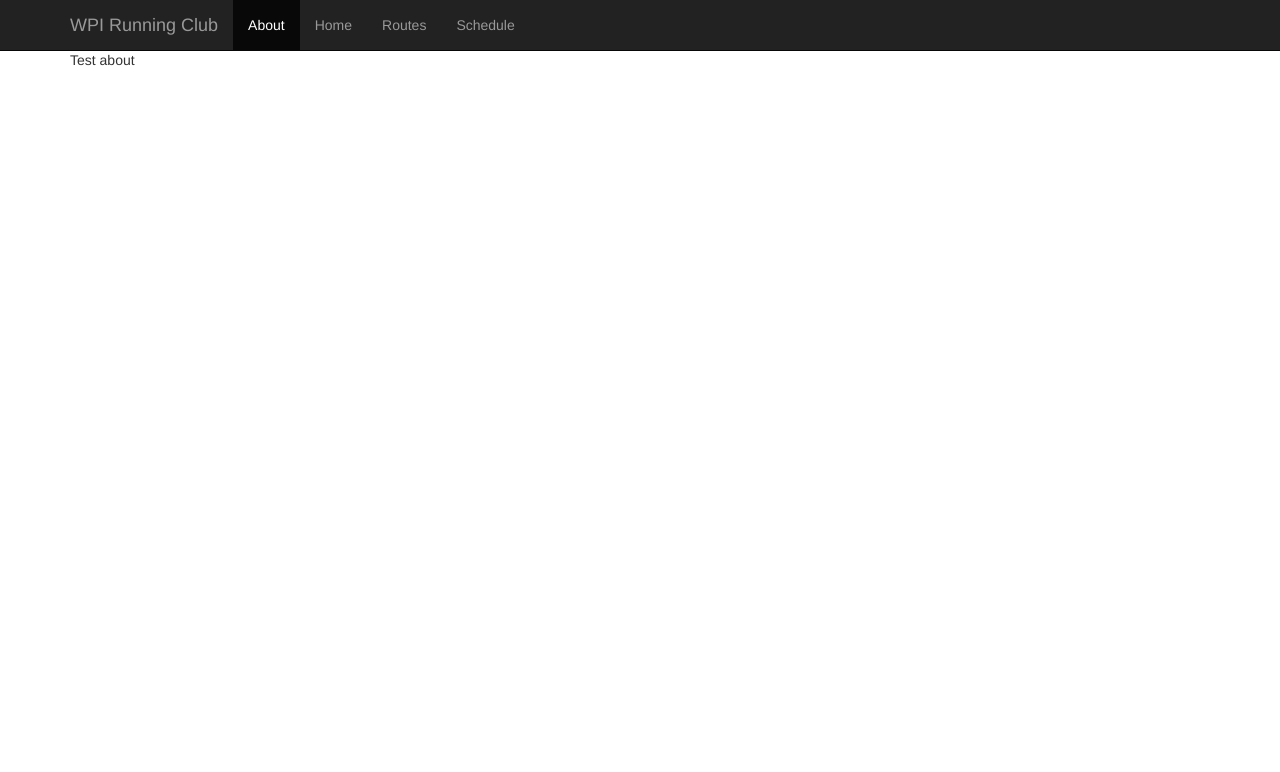
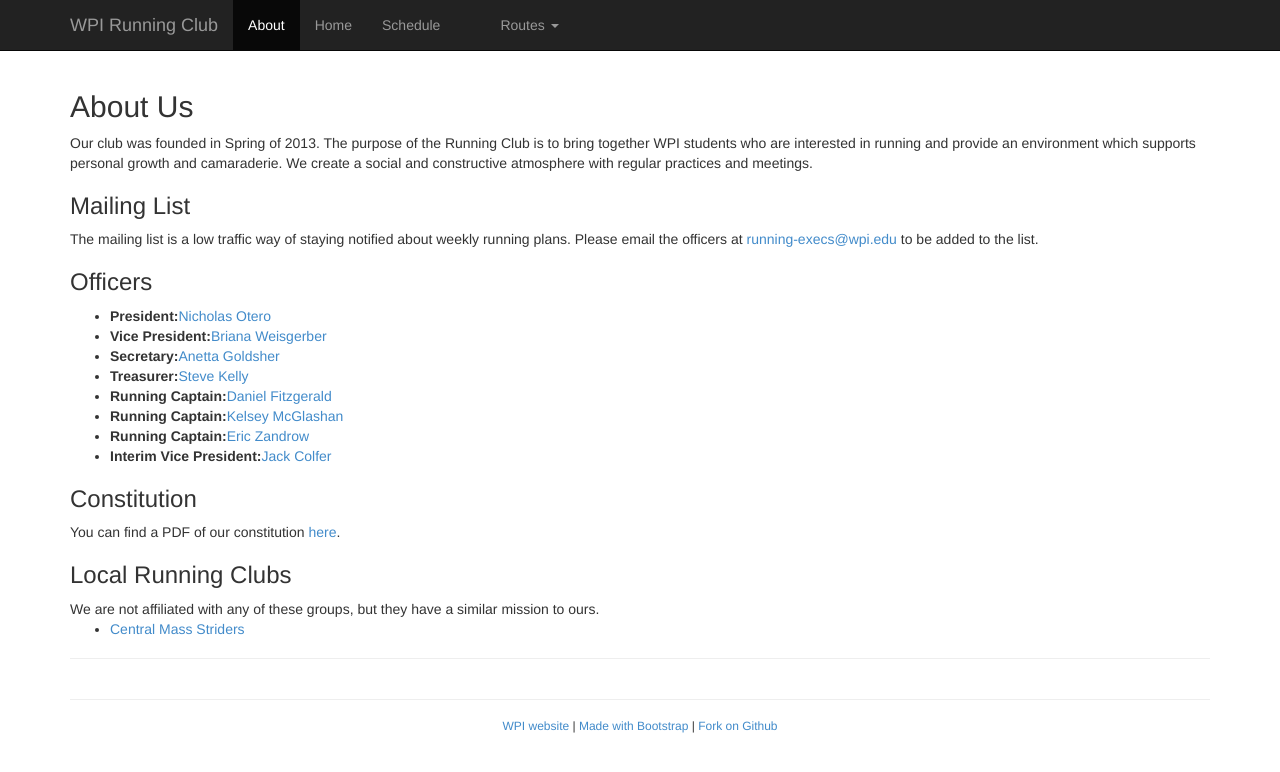
Before and after one commit to sjkelly/WPI-Running-Club-Website, a Jekyll site: the page built from about.html, in a window 1280 px wide. Shown: the top 772 px of the page. Built offline with Jekyll 4.4.1, drawn with Linux system fonts in a browser that asks for light colours.

Commit message:
big update, first draft finished

```diff
--- a/_layouts/default.html
+++ b/_layouts/default.html
@@ -19,7 +19,7 @@
   </head>
 
   <body>
-
+    <!-- http://stackoverflow.com/questions/8340170/jekyll-automatically-highlight-current-tab-in-menu-bar -->
     <div class="navbar navbar-inverse navbar-fixed-top" role="navigation">
       <div class="container">
         <div class="navbar-header">
@@ -29,17 +29,30 @@
             <span class="icon-bar"></span>
             <span class="icon-bar"></span>
           </button>
-          <a class="navbar-brand" href="#">WPI Running Club</a>
+          <a class="navbar-brand" href="{{site.baseurl}}/index.html">WPI Running Club</a>
         </div>
         <div class="collapse navbar-collapse">
           <ul class="nav navbar-nav">
           {% for node in site.pages %}
-            {% if page.url == node.url %}
-              <li class="active"><a href="{{site.baseurl}}{{node.url}}" class="active">{{node.title}}</a></li>
+                {% if page.url == node.url and page.group != 'routes' %}
+                  <li class="active"><a href="{{site.baseurl}}{{node.url}}" class="active">{{node.title}}</a></li>
+                {% elsif node.group != 'routes'  %}
+                  <li><a href="{{site.baseurl}}{{node.url}}">{{node.title}}</a></li>
+                {% endif %}
+          {% endfor %}
+          <!-- handle routes -->
+            {% if page.group == 'routes' %}
+            <li class="dropdown active">
             {% else %}
-              <li><a href="{{site.baseurl}}{{node.url}}">{{node.title}}</a></li>
+            <li class="dropdown">
             {% endif %}
-          {% endfor %}
+                    <a href="#" class="dropdown-toggle" data-toggle="dropdown">Routes <b class="caret"></b></a>
+                    <ul class="dropdown-menu">
+                      <li><a href="{{site.baseurl}}/routes_beginner.html">Beginner</a></li>
+                      <li><a href="{{site.baseurl}}/routes_intermediate.html">Intermediate</a></li>
+                      <li><a href="{{site.baseurl}}/routes_advanced.html">Advanced</a></li>
+                    </ul>
+                    </li>
           </ul>
         </div><!--/.nav-collapse -->
       </div>
@@ -51,6 +64,12 @@
 
     </div><!-- /.container -->
 
+    <div id="footer">
+    <div class="container">
+        <hr>
+        <h6 align="center"><a href="https://www.wpi.edu">WPI website</a> | <a href="http://www.getbootstrap.com/">Made with Bootstrap</a> | <a href="https://www.github.com/sjkelly/WPI-Running-Club-Website">Fork on Github</a></h6>
+    </div>
+    </div>
     <!-- Bootstrap core JavaScript
     ================================================== -->
     <!-- Placed at the end of the document so the pages load faster -->
--- a/about.html
+++ b/about.html
@@ -3,8 +3,38 @@ layout: default
 title: About
 ---
 
-<div id="home">
+<div class="page-header">
+<h2>About Us</h2>
+<p>
+Our club was founded in Spring of 2013.
+The purpose of the Running Club is to bring together WPI students who are interested in running and provide an environment which supports personal growth and camaraderie. We create a social and constructive atmosphere with regular practices and meetings.
+</p>
 
-Test about
+<h3>Mailing List</h3>
+The mailing list is a low traffic way of staying notified about weekly running plans.
+
+Please email the officers at <a href="mailto:running-execs@wpi.edu">running-execs@wpi.edu</a> to be added to the list.
+
+
+<h3>Officers</h3>
+<ul>
+    <li><b>President:</b><a href="mailto:nwotero@wpi.edu">Nicholas Otero</a></li>
+    <li><b>Vice President:</b><a href="mailto:bsweisgerber@wpi.edu">Briana Weisgerber</a></li>
+    <li><b>Secretary:</b><a href="mailto:agoldsher@wpi.edu">Anetta Goldsher</a></li>
+    <li><b>Treasurer:</b><a href="mailto:sjkelly@wpi.edu">Steve Kelly</a></li>
+    <li><b>Running Captain:</b><a href="mailto:djfitzgerald@wpi.edu">Daniel Fitzgerald</a></li>
+    <li><b>Running Captain:</b><a href="mailto:kbmcglashan@wpi.edu">Kelsey McGlashan</a></li>
+    <li><b>Running Captain:</b><a href="mailto:eszandrow@wpi.edu">Eric Zandrow</a></li>
+    <li><b>Interim Vice President:</b><a href="mailto:jwcolfer@wpi.edu">Jack Colfer</a></li>
+</ul>
+
+<h3>Constitution</h3>
+You can find a PDF of our constitution <a href="{{site.baseurl}}/pdf/constitution.pdf">here</a>.
+
+<h3>Local Running Clubs</h3>
+We are not affiliated with any of these groups, but they have a similar mission to ours.
+<ul>
+    <li><a href="http://www.cmsrun.org/">Central Mass Striders</a></li>
+</ul>
 
 </div>
```
Also changed, not shown: index.html (+7 -3 lines), routes.html (deleted, +0 -32 lines), routes_advanced.html (added, +22 -0 lines), routes_beginner.html (added, +22 -0 lines), routes_intermediate.html (added, +26 -0 lines), schedule.html (+13 -2 lines), img/logo.jpg (added), img/logo_scaled.jpg (added), 1 other file.
